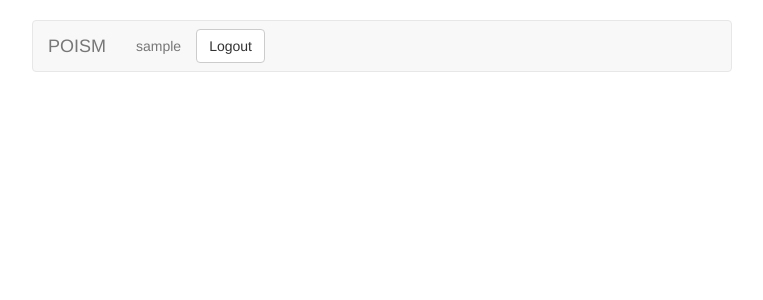
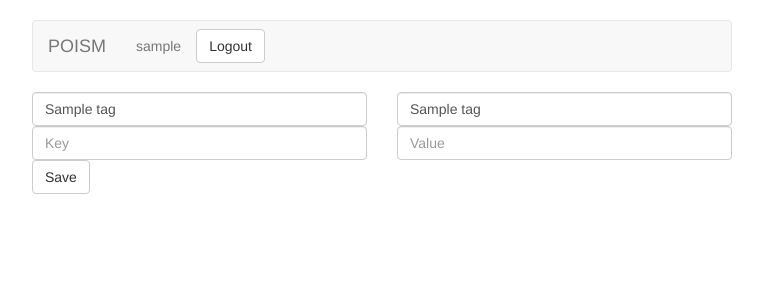
Before and after one commit to iandees/poism-py, a Flask app: template templates/edit_object.html in a window 1280 px wide. Shown: the top 300 px of the page, without its empty margins (258-1021 px from the left). Run offline with Flask 2, Linux system fonts and the light colour scheme; the visitor is signed in with stand-in values (Sample User, id 1); the template is opened without the code that fills it: most values are stand-ins (such as "Sample title", 1, 10 or a date in 2020); some libraries are stand-ins or nearby versions.

Commit message:
Show the tags as a table of form fields for now and support editing

```diff
--- a/server.py
+++ b/server.py
@@ -1,3 +1,4 @@
+import copy
 import os
 import requests
 import xml.etree.ElementTree as ET
@@ -132,18 +133,48 @@ def nearby():
 
 def parse_xml_obj(xml_obj):
     obj = {
-        'obj_id': xml_obj.attrib['id'],
-        'obj_type': xml_obj.tag,
+        'type': xml_obj.tag,
+        'id': int(xml_obj.attrib['id']),
+        'version': int(xml_obj.attrib['version']),
         'tags': dict(),
     }
 
     for t in xml_obj.findall('./tag'):
         obj['tags'][t.attrib['k']] = t.attrib['v']
 
+    if obj['type'] == 'node':
+        obj['lat'] = float(xml_obj.attrib['lat'])
+        obj['lon'] = float(xml_obj.attrib['lon'])
+    elif obj['type'] == 'way':
+        obj['nds'] = []
+        for t in xml_obj.findall('./nd'):
+            obj['nds'].append(t.attrib['ref'])
+
     return obj
 
 
-@app.route('/edit/<obj_type>/<int:obj_id>')
+def obj_to_xml(obj):
+    elem = ET.Element(obj['type'])
+    elem.attrib['id'] = str(obj['id'])
+    elem.attrib['version'] = str(obj['version'])
+
+    for k, v in obj['tags'].items():
+        t = ET.SubElement(elem, 'tag')
+        t.attrib['k'] = k
+        t.attrib['v'] = v
+
+    if obj['type'] == 'node':
+        elem.attrib['lat'] = str(obj['lat'])
+        elem.attrib['lon'] = str(obj['lon'])
+    elif obj['type'] == 'way':
+        for nd in obj['nds']:
+            n = ET.SubElement(elem, 'nd')
+            n.attrib['ref'] = nd
+
+    return elem
+
+
+@app.route('/edit/<obj_type>/<int:obj_id>', methods=['GET', 'POST'])
 def edit_object(obj_type, obj_id):
     if 'user_name' not in session:
         return redirect(url_for('login'))
@@ -152,8 +183,40 @@ def edit_object(obj_type, obj_id):
         return redirect(url_for('index'))
 
     resp = requests.get('https://www.openstreetmap.org/api/0.6/{}/{}'.format(obj_type, obj_id))
+
+    if resp.status_code != 200:
+        app.logger.info("OSM API server returned HTTP %s for %s/%s", resp.status_code, obj_type, obj_id)
+        return redirect(url_for('index'))
+
     root = ET.fromstring(resp.text)
     obj = parse_xml_obj(root[0])
+
+    if request.method == 'POST':
+        new_obj = copy.deepcopy(obj)
+        new_obj['version'] += 1
+
+        change_made = False
+        for k, v in zip(request.form.getlist('keys'), request.form.getlist('values')):
+            if not k and not v:
+                continue
+            elif new_obj['tags'].get(k) != v:
+                new_obj['tags'][k] = v
+                print("Change made on key %s. From '%s' to '%s'" % (k, obj['tags'].get(k), new_obj['tags'].get(k)))
+                change_made = True
+
+        if not change_made:
+            print("No change made")
+            return redirect(url_for('edit_object', obj_type=obj_type, obj_id=obj_id))
+
+        root = ET.Element('osmChange')
+        root.attrib['version'] = "0.6"
+        root.attrib['generator'] = "poism"
+        modify_elem = ET.SubElement(root, 'modify')
+        modify_elem.append(obj_to_xml(new_obj))
+
+        print(ET.tostring(root, 'unicode'))
+
+        obj = new_obj
 
     return render_template(
         'edit_object.html',
--- a/templates/edit_object.html
+++ b/templates/edit_object.html
@@ -3,4 +3,29 @@
 {% block container %}
 {{super()}}
 
+<form method="post">
+    <input type="hidden" name="version" value="{{ obj['version'] }}"/>
+    <div id="tags">
+        {% for k, v in obj['tags'].items() %}
+        <div class="row">
+            <div class="col-xs-6">
+                <input type="text" class="form-control" name="keys" value="{{ k }}">
+            </div>
+            <div class="col-xs-6">
+                <input type="text" class="form-control" name="values" value="{{ v }}">
+            </div>
+        </div>
+        {% endfor %}
+        <div class="row" id="empty-row">
+            <div class="col-xs-6">
+                <input type="text" class="form-control" name="keys" placeholder="Key">
+            </div>
+            <div class="col-xs-6">
+                <input type="text" class="form-control" name="values" placeholder="Value">
+            </div>
+        </div>
+    </div>
+    <button type="submit" class="btn btn-default">Save</button>
+</form>
+
 {% endblock %}
--- a/templates/nearby.html
+++ b/templates/nearby.html
@@ -50,6 +50,7 @@
     <span class="list-group-item list-group-item-danger">Hmm, I couldn't find anything interesting nearby.</span>
     {% endif %}
 {% endfor %}
+    {% if not request_geolocation %}
     <a class="list-group-item" href="{{ url_for('nearby', lat=request.args.get('lat'), lon=request.args.get('lon'), d=next_radius) }}">
         <h4 class="list-group-item-heading">
             <span class="glyphicon glyphicon-search" aria-hidden="true"></span>
@@ -62,6 +63,7 @@
             Add a missing place
         </h4>
     </a>
+    {% endif %}
 </div>
 
 {% endblock %}
```
